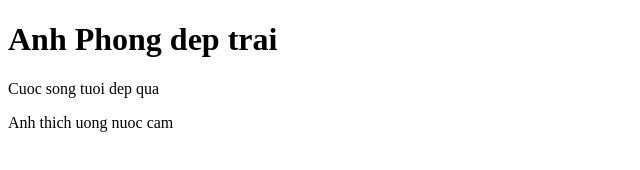
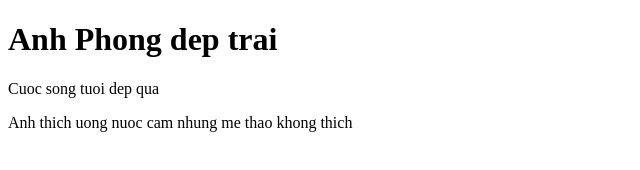
Before and after one commit to thihuongthaoLE/first-demo, a plain HTML site: page index.html in a window 1280 px wide. Shown: the whole page, without its empty margins (0-640 px from the left). Drawn offline with Linux system fonts and the light colour scheme.

Commit message:
them nhung me thao khong thich

```diff
--- a/index.html
+++ b/index.html
@@ -9,6 +9,6 @@
 <body>
     <h1>Anh Phong dep trai</h1>
     <p>Cuoc song tuoi dep qua</p>
-    <p>Anh thich uong nuoc cam</p>
+    <p>Anh thich uong nuoc cam nhung me thao khong thich</p>
 </body>
 </html>
```
